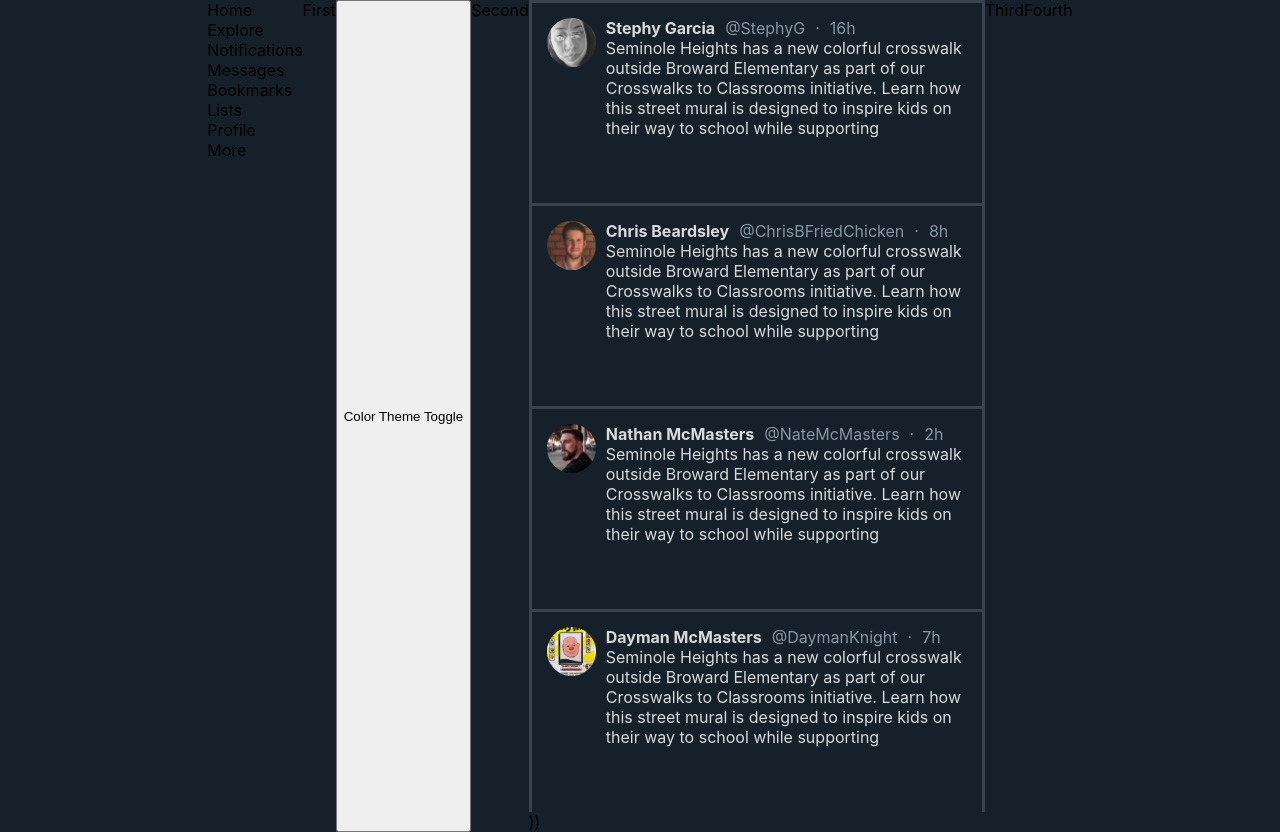
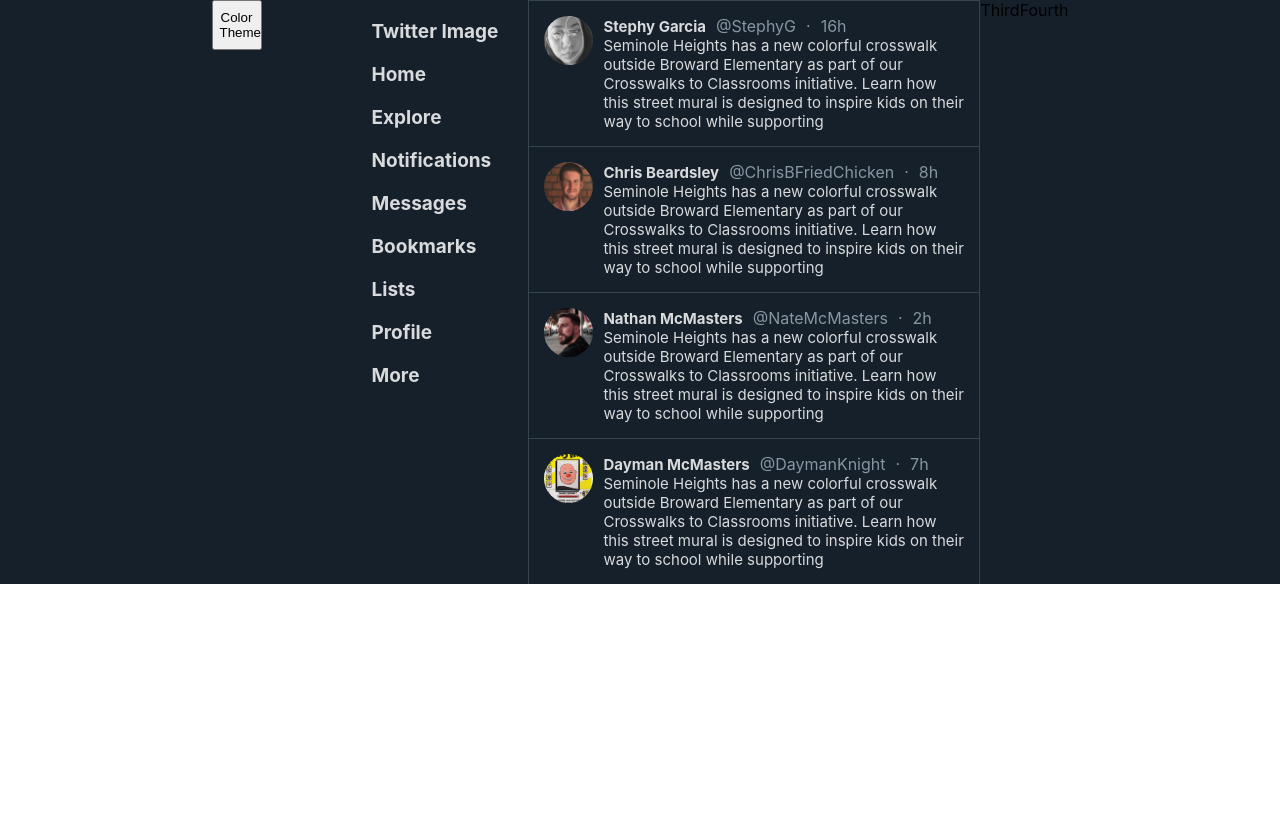
Before and after one commit to michael-mcmasters/twitter-clone, a React (Create React App) app: page / in a window 1280 px wide. After the commit the page ends 800 px from the top, so only its background shows below. Built offline with nearby package versions, Linux system fonts and the light colour scheme.

Commit message:
CSS styled navbar elements. Fixed font sizes and border size in Tweet component

```diff
--- a/src/components/ColorThemeToggle.js
+++ b/src/components/ColorThemeToggle.js
@@ -4,8 +4,14 @@
 // This is actually a button for now. But may change to a toggle in the future hence its name.
 export default function ColorThemeToggle() {
   return (
-    <button onClick={useContext(SetColorThemeContext)}>
-      Color Theme Toggle
+    <button style={button} onClick={useContext(SetColorThemeContext)}>
+      Color Theme
     </button>
   );
 }
+
+const button = {
+  marginRight: "100px",
+  height: "50px",
+  width: "50px",
+};
--- a/src/components/Program.js
+++ b/src/components/Program.js
@@ -5,26 +5,21 @@
 import NavBar from "./navBar/NavBar";
 import { ColorThemeContext } from "./customHooks/ColorThemeContext";
 
+// ToDo: You can use position: fixed for the sides and they will stay in position no matter what.
+// So that when we scroll, the left navbar and the right side won't scroll. Only the tweets will.
 export default function Program() {
-  // ToDo: You can use position: fixed for the sides and they will stay in position no matter what.
-  // So that when we scroll, the left navbar and the right side won't scroll. Only the tweets will.
   const colorTheme = React.useContext(ColorThemeContext);
-
-  console.log(colorTheme);
 
   return (
     <React.Fragment>
       <div style={background(colorTheme)}>
         <div style={row}>
           {/* Left row */}
+          <ColorThemeToggle></ColorThemeToggle>
           <NavBar></NavBar>
-          <div>First</div>
-          <ColorThemeToggle></ColorThemeToggle>
-          <div>Second</div>
           <div>
             {/* Center row ... Items here go in column up and down */}
             <Tweets></Tweets>
-            ))
           </div>
           {/* Right row */}
           <div>Third</div>
--- a/src/components/navBar/NavBar.js
+++ b/src/components/navBar/NavBar.js
@@ -1,18 +1,41 @@
 import React from "react";
+import { ColorThemeContext } from "../customHooks/ColorThemeContext.js";
 
 export default function NavBar() {
+  const colorTheme = React.useContext(ColorThemeContext);
+
   return (
     <React.Fragment>
-      <div>
-        <div>Home</div>
-        <div>Explore</div>
-        <div>Notifications</div>
-        <div>Messages</div>
-        <div>Bookmarks</div>
-        <div>Lists</div>
-        <div>Profile</div>
-        <div>More</div>
+      <div style={container(colorTheme)}>
+        <div style={twitterImage}>Twitter Image</div>
+        <div style={text}>Home</div>
+        <div style={text}>Explore</div>
+        <div style={text}>Notifications</div>
+        <div style={text}>Messages</div>
+        <div style={text}>Bookmarks</div>
+        <div style={text}>Lists</div>
+        <div style={text}>Profile</div>
+        <div style={text}>More</div>
       </div>
     </React.Fragment>
   );
 }
+
+function container(colorTheme) {
+  return {
+    marginTop: "10px",
+    marginRight: "20px",
+    color: colorTheme.textPrime,
+    fontWeight: "bold",
+    fontSize: "19px",
+  };
+}
+
+const twitterImage = {
+  padding: "10px",
+};
+
+const text = {
+  weight: "bold",
+  padding: "10px",
+};
--- a/src/components/tweets/Tweet.js
+++ b/src/components/tweets/Tweet.js
@@ -32,11 +32,11 @@
 // Background and borders
 function postBackground(colorTheme) {
   return {
-    height: "200px",
+    //height: "200px",
     width: "450px",
-    borderLeft: "3px solid #38444d",
-    borderTop: "3px solid #38444d",
-    borderRight: "3px solid #38444d",
+    borderLeft: "1px solid #38444d",
+    borderTop: "1px solid #38444d",
+    borderRight: "1px solid #38444d",
     backgroundColor: colorTheme.background,
   };
 }
@@ -78,6 +78,7 @@
 function primaryText(colorTheme) {
   return {
     fontWeight: "bold",
+    fontSize: "15px",
     color: colorTheme.textPrime,
   };
 }
@@ -95,5 +96,6 @@
     //wordWrap: "break-word",
     //display: "table",
     display: "inline-block",
+    fontSize: "15px",
   };
 }
```
